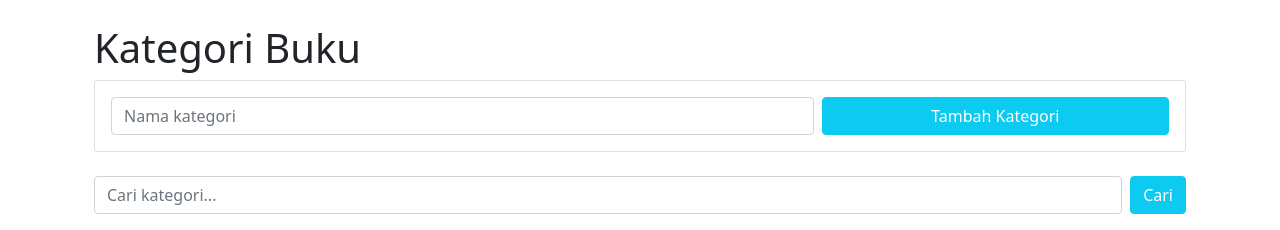
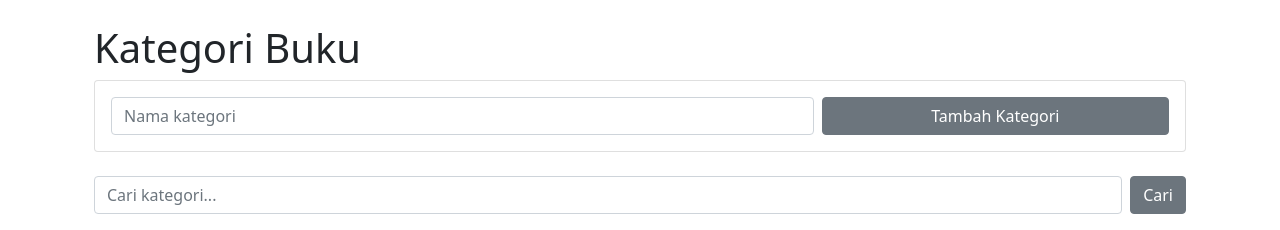
Before and after one commit to sitishofa16-glitch/ujikom-promnet, a PHP site: page /kategori.php in a window 1280 px wide. Shown: the part 56-286 px from the top of the page. Run offline with PHP 8.4, Linux system fonts and the light colour scheme; the visitor is signed in with stand-in values (Sample User, id 1); data that the repository does not hold is empty.

Commit message:
Update kategori.php

```diff
--- a/kategori.php
+++ b/kategori.php
@@ -107,7 +107,7 @@ if(isset($_POST['cari'])){
           <input type="text" name="nama_kategori" class="form-control" placeholder="Nama kategori" required>
         </div>
         <div class="col-md-4">
-          <button name="tambah_kategori" class="btn btn-info text-white w-100">Tambah Kategori</button>
+          <button name="tambah_kategori" class="btn  btn-secondary text-white w-100">Tambah Kategori</button>
         </div>
       </form>
     </div>
@@ -115,10 +115,10 @@ if(isset($_POST['cari'])){
 
   <form method="POST" class="mb-3 d-flex gap-2">
     <input type="text" name="keyword" class="form-control" placeholder="Cari kategori...">
-    <button name="cari" class="btn btn-info text-white">Cari</button>
+    <button name="cari" class="btn btn-secondary text-white">Cari</button>
   </form>
 
-  <table class="table table-bordered text-center">
+  <table class="table table-bordered text-center ">
     <thead class="table-info">
       <tr>
         <th>No</th>
```
